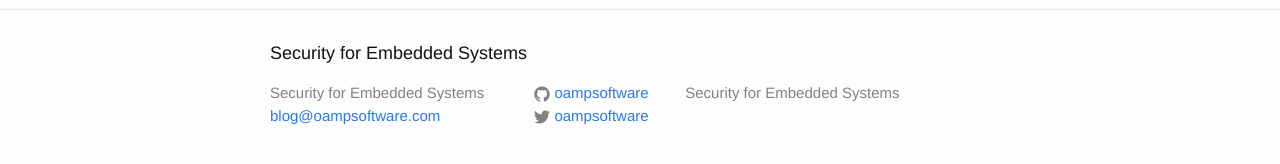
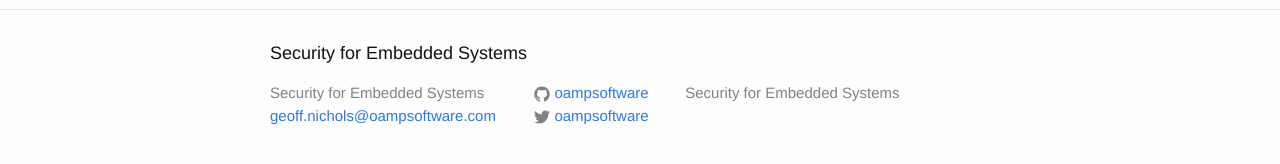
Before and after one commit to oampsoftware/blog, a Jekyll site: the page built from docs/index.html, in a window 1280 px wide. Shown: the part 287-451 px from the top of the page. Built offline with Jekyll 4.4.1, drawn with Linux system fonts in a browser that asks for light colours.

Commit message:
Update _config.yml

```diff
--- a/docs/_config.yml
+++ b/docs/_config.yml
@@ -1,6 +1,6 @@
 # Site settings
 title: Security for Embedded Systems
-email: blog@oampsoftware.com
+email: geoff.nichols@oampsoftware.com
 description: > # this means to ignore newlines until "baseurl:"
   Security for Embedded Systems
 baseurl: "/blog" # the subpath of your site, e.g. /blog/
```
